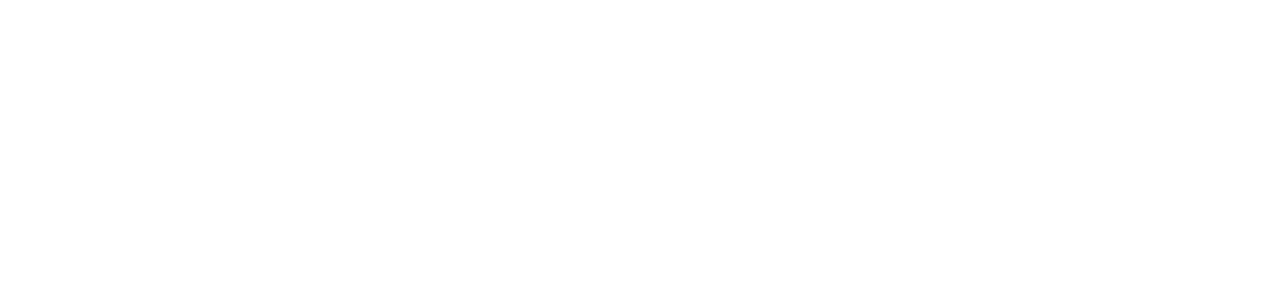
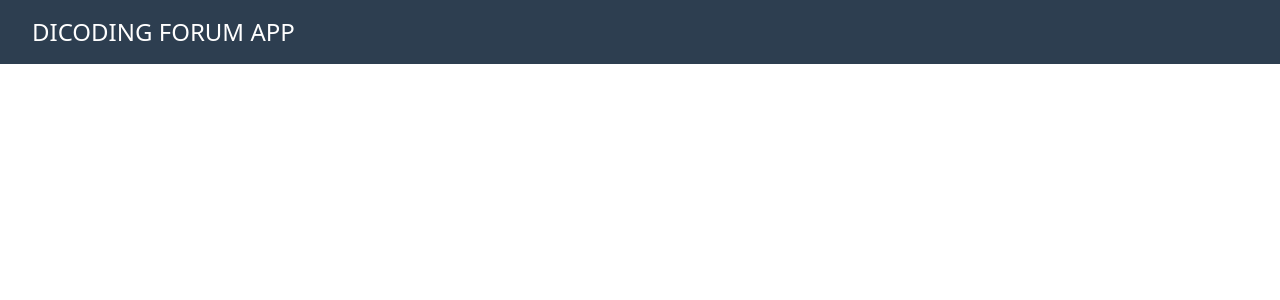
Before and after one commit to nandartika/forum-app, a React (Vite) app: page / in a window 1280 px wide. Shown: the top 300 px of the page. Built offline with nearby package versions, Linux system fonts and the light colour scheme.

Commit message:
add: navigation bar layout

```diff
--- a/src/App.jsx
+++ b/src/App.jsx
@@ -1 +1,5 @@
-export default function App() {}
+import MainContainer from "./layouts/MainContainer";
+
+export default function App() {
+  return <MainContainer />;
+}
--- /dev/null
+++ b/src/layouts/MainContainer.jsx
@@ -0,0 +1,5 @@
+import NavigationBar from "./NavigationBar";
+
+export default function MainContainer() {
+    return <NavigationBar />
+}
--- /dev/null
+++ b/src/layouts/NavigationBar.jsx
@@ -0,0 +1,7 @@
+export default function NavigationBar() {
+  return (
+    <div className="fixed h-16 w-full content-center bg-secondary">
+      <h1 className="ml-8 text-2xl text-primary">DICODING FORUM APP</h1>
+    </div>
+  );
+}
```
